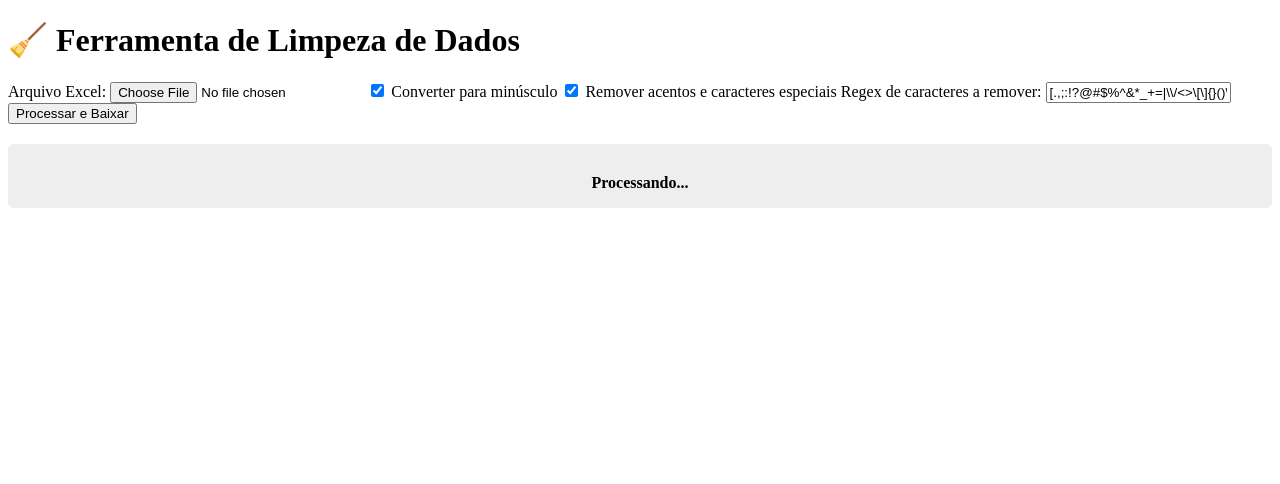
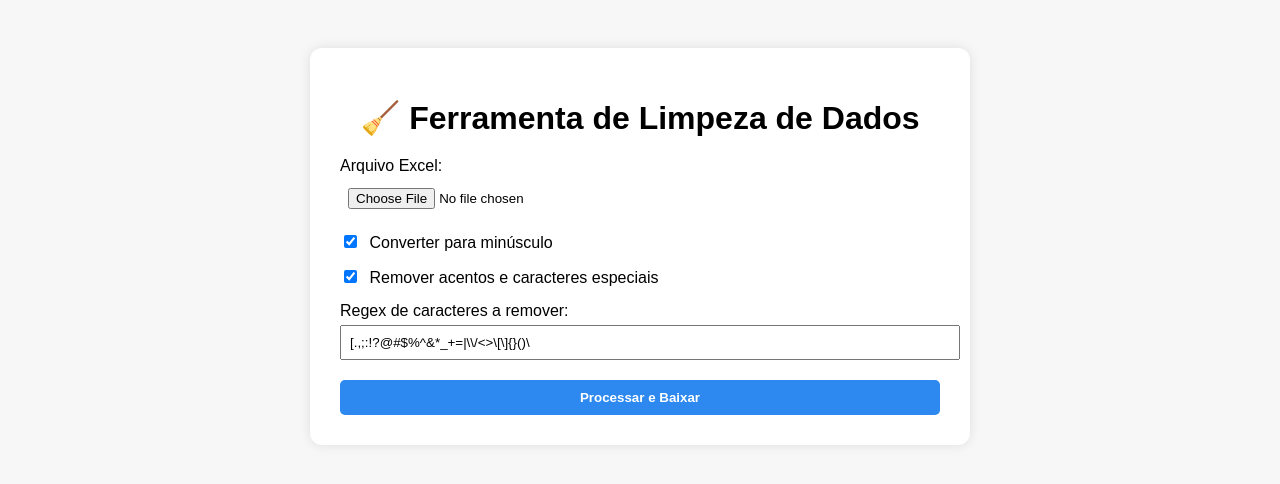
Before and after one commit to Douglasprojetospro/limpador-web, a Flask app: page / in a window 1280 px wide. Shown: the top 484 px of the page. Run offline with Flask 3, Linux system fonts and the light colour scheme.

Commit message:
Update style.css

```diff
--- a/static/style.css
+++ b/static/style.css
@@ -1,4 +1,54 @@
-/* Adicione ao final do style.css existente */
+body {
+  font-family: Arial, sans-serif;
+  background: #f7f7f7;
+  padding: 40px;
+}
+
+.container {
+  background: #ffffff;
+  padding: 30px;
+  max-width: 600px;
+  margin: auto;
+  border-radius: 12px;
+  box-shadow: 0 0 12px rgba(0, 0, 0, 0.1);
+}
+
+h1 {
+  text-align: center;
+  margin-bottom: 20px;
+}
+
+form label {
+  display: block;
+  margin-top: 15px;
+}
+
+input[type="text"],
+input[type="file"] {
+  width: 100%;
+  padding: 8px;
+  margin-top: 5px;
+}
+
+input[type="checkbox"] {
+  margin-right: 8px;
+}
+
+button {
+  margin-top: 20px;
+  padding: 10px 20px;
+  width: 100%;
+  background-color: #2d89ef;
+  border: none;
+  color: white;
+  font-weight: bold;
+  border-radius: 5px;
+  cursor: pointer;
+}
+
+button:hover {
+  background-color: #1b5fac;
+}
 
 #progresso-container {
   width: 100%;
@@ -6,6 +56,7 @@
   border-radius: 6px;
   margin-top: 20px;
   overflow: hidden;
+  display: none;
 }
 
 #progresso-barra {
@@ -18,5 +69,5 @@
 #progresso-texto {
   text-align: center;
   font-weight: bold;
-  margin-top: 5px;
+  margin-top: 10px;
 }
```
